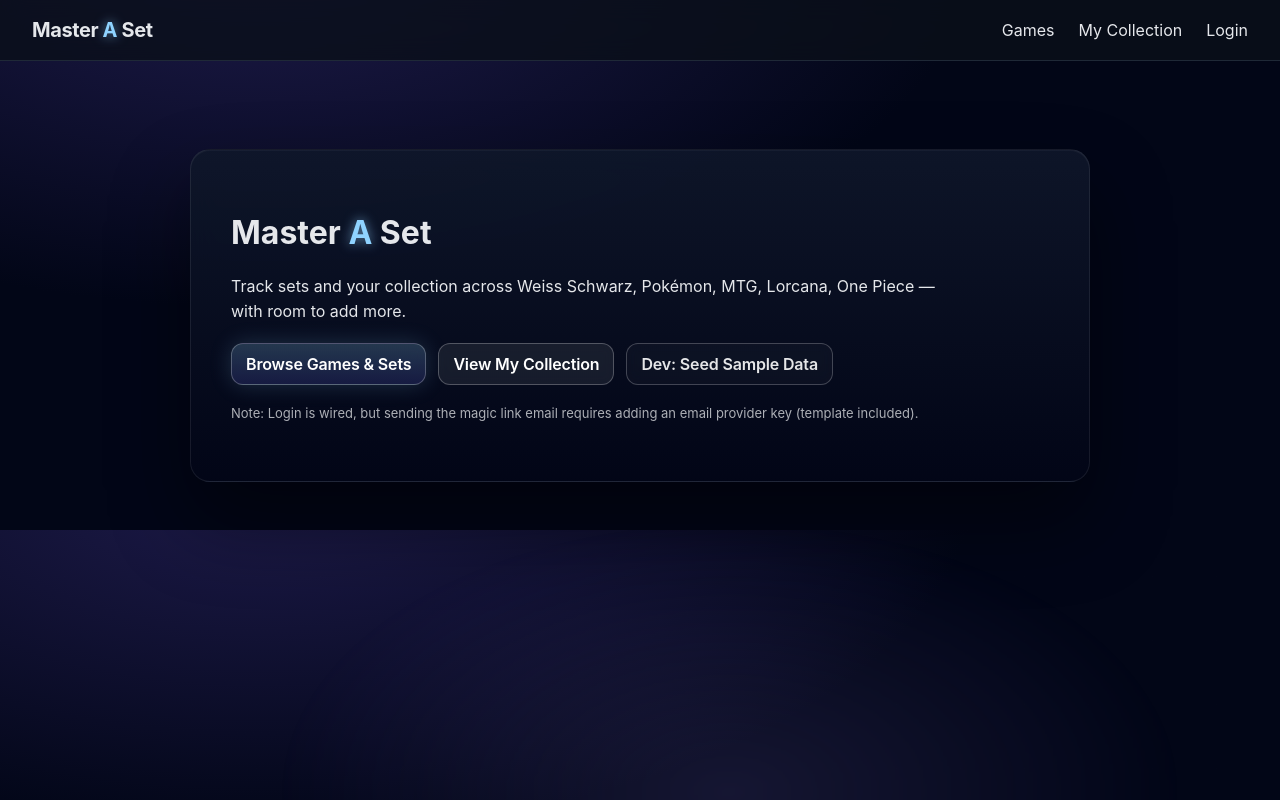
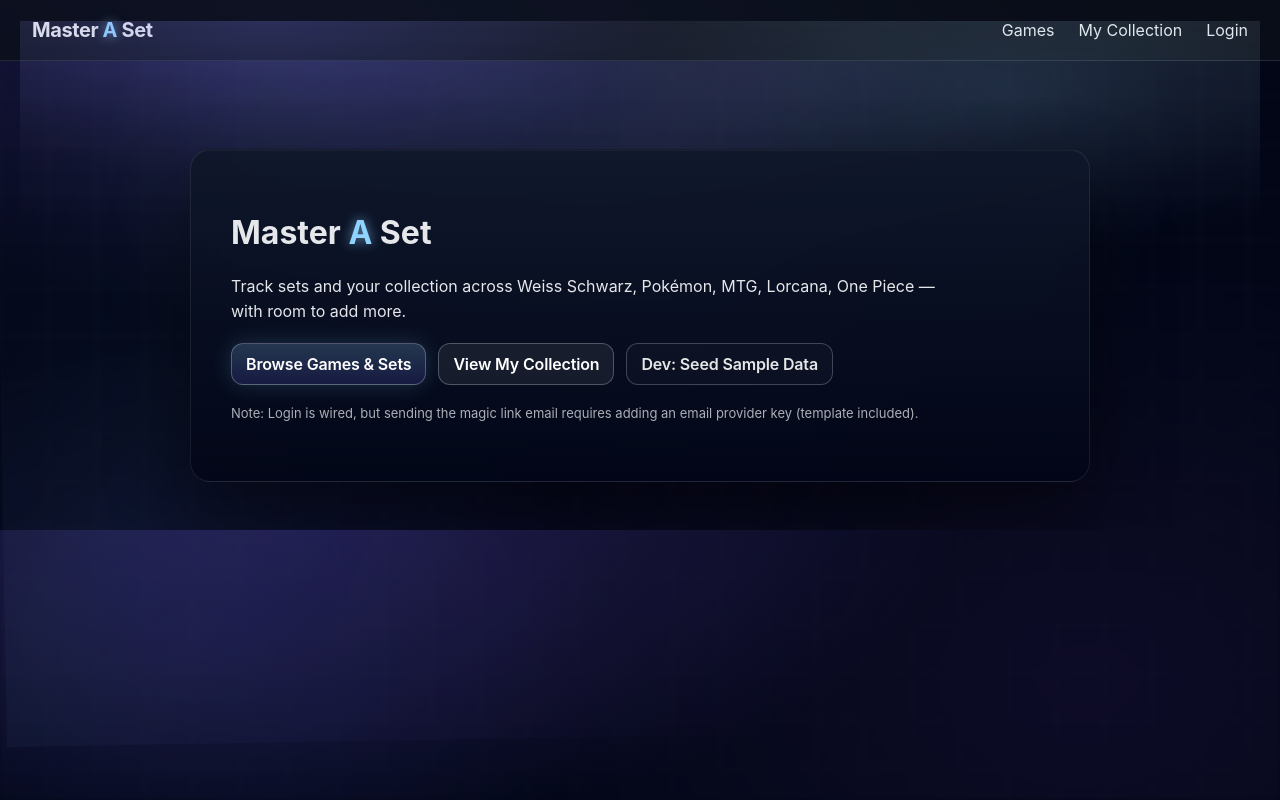
Before and after one commit to Dreckt/Masteraset, a Next.js app: page / in a window 1280 px wide. Built offline with nearby package versions, Linux system fonts and the light colour scheme.

Commit message:
Add subtle grid + foil background effects

```diff
--- a/app/globals.css
+++ b/app/globals.css
@@ -273,3 +273,69 @@
   font-size: 13px;
   opacity: 0.7;
 }
+
+/* ===== Background FX: grid + foil + glow ===== */
+
+/* keep the page from creating horizontal scroll due to effects */
+html, body { overflow-x: hidden; }
+
+/* Use pseudo layers on body so it applies everywhere */
+body::before,
+body::after {
+  content: "";
+  position: fixed;
+  inset: 0;
+  pointer-events: none;
+  z-index: 0;
+}
+
+/* Layer 1: faint grid + vignette */
+body::before {
+  opacity: 0.55;
+  background:
+    radial-gradient(900px 500px at 50% 20%, rgba(143,211,255,0.18), transparent 60%),
+    radial-gradient(700px 500px at 15% 80%, rgba(99,102,241,0.18), transparent 60%),
+    radial-gradient(900px 650px at 85% 85%, rgba(168,85,247,0.12), transparent 65%),
+    linear-gradient(to bottom, rgba(0,0,0,0.25), rgba(0,0,0,0.55)),
+    /* grid */
+    linear-gradient(rgba(255,255,255,0.045) 1px, transparent 1px),
+    linear-gradient(90deg, rgba(255,255,255,0.045) 1px, transparent 1px);
+  background-size:
+    auto,
+    auto,
+    auto,
+    auto,
+    48px 48px,
+    48px 48px;
+  background-position:
+    center,
+    center,
+    center,
+    center,
+    0 0,
+    0 0;
+  mix-blend-mode: screen;
+}
+
+/* Layer 2: diagonal “foil” sweep */
+body::after {
+  opacity: 0.35;
+  background:
+    linear-gradient(115deg,
+      transparent 0%,
+      rgba(143,211,255,0.10) 22%,
+      rgba(99,102,241,0.10) 38%,
+      rgba(168,85,247,0.08) 52%,
+      transparent 70%
+    );
+  transform: translateY(-8%) rotate(-1deg);
+  filter: blur(0.5px);
+}
+
+/* Ensure your actual app content renders above background layers */
+.topbar,
+.app-shell,
+.hero-wrap {
+  position: relative;
+  z-index: 1;
+}
```
